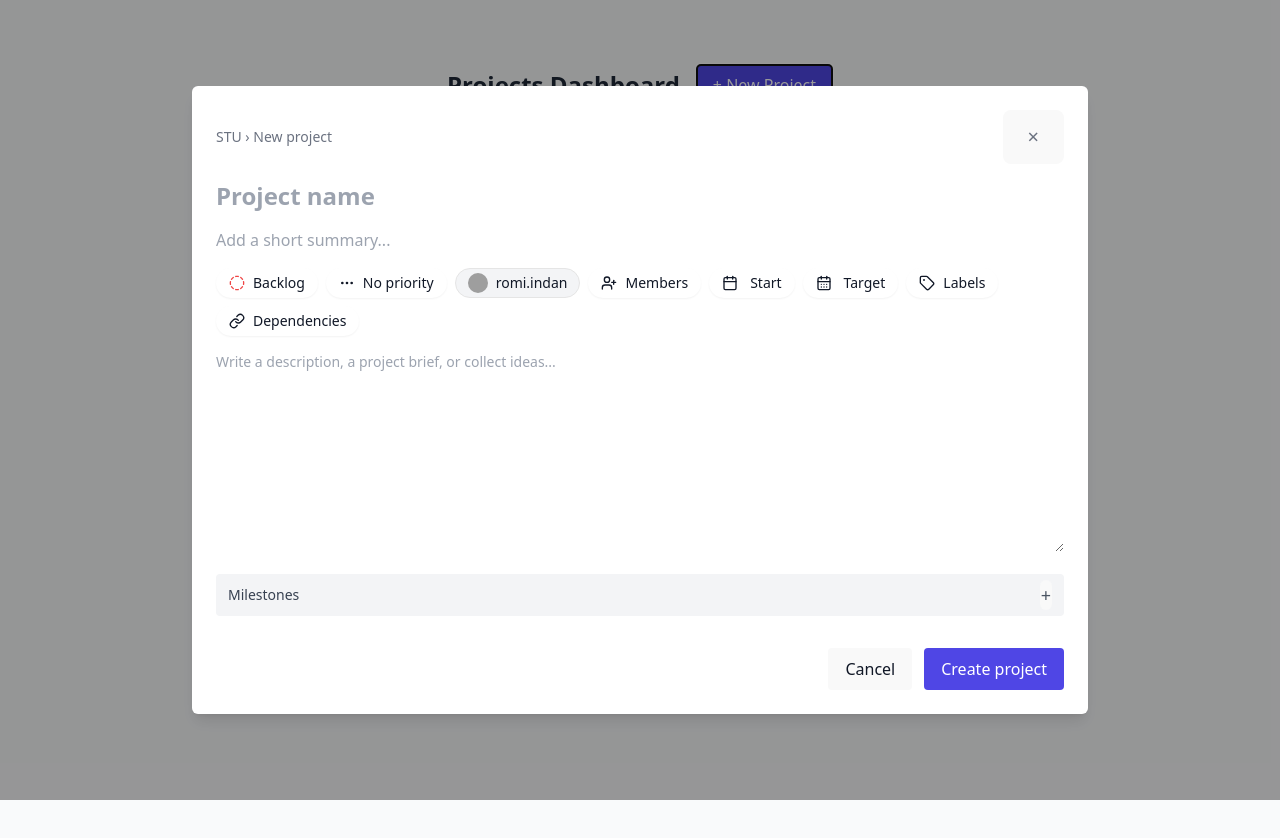
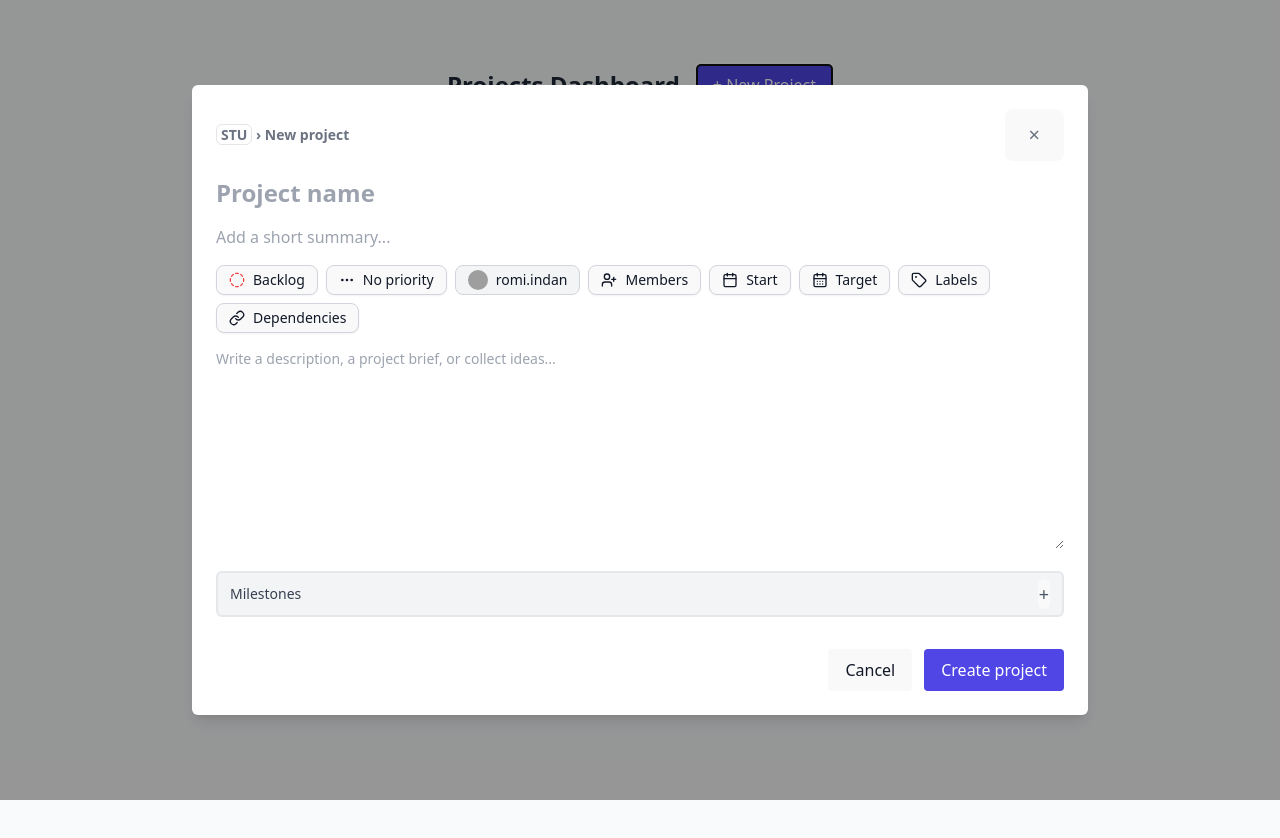
Before and after one commit to iShahzaib/Task_Form, a React (Vite) app in the folder model-viewer/: page / in a window 1280 px wide. Both pictures are taken after a click on the button "+ New Project". Shown: the top 838 px of the page. Built offline with nearby package versions, Linux system fonts and the light colour scheme; grey boxes are pictures that could not be loaded.

Commit message:
New code

```diff
--- a/model-viewer/src/components/DatePicker.jsx
+++ b/model-viewer/src/components/DatePicker.jsx
@@ -167,8 +167,7 @@ const DatePicker = React.forwardRef(
                   disabled={!isCurrentMonth}
                   className={`bg-white w-9 h-9 rounded-full inline-flex items-center justify-center
                     ${isCurrentMonth ? "text-gray-800" : "text-gray-400"}
-                    ${
-                      isSelected
+                    ${isSelected
                       ? "bg-indigo-100 text-indigo-700 font-semibold"
                       : ""
                     }
@@ -214,8 +213,7 @@ const DatePicker = React.forwardRef(
                 key={m}
                 type="button"
                 onClick={() => selectMonth(i)}
-                className={`px-2 py-2 text-sm rounded border ${
-                  current.month() === i
+                className={`px-2 py-2 text-sm rounded border ${current.month() === i
                     ? "bg-indigo-100 text-indigo-700"
                     : "bg-white"
                   }`}
@@ -257,8 +255,7 @@ const DatePicker = React.forwardRef(
                 key={q}
                 type="button"
                 onClick={() => selectQuarter(q)}
-                className={`px-3 py-2 rounded border text-sm ${
-                  Math.floor(current.month() / 3) + 1 === q
+                className={`px-3 py-2 rounded border text-sm ${Math.floor(current.month() / 3) + 1 === q
                     ? "bg-indigo-100 text-indigo-700"
                     : "bg-white"
                   }`}
@@ -300,8 +297,7 @@ const DatePicker = React.forwardRef(
                 key={h}
                 type="button"
                 onClick={() => selectHalf(h)}
-                className={`px-4 py-2 rounded border text-sm ${
-                  (h === 1 && current.month() < 6) ||
+                className={`px-4 py-2 rounded border text-sm ${(h === 1 && current.month() < 6) ||
                     (h === 2 && current.month() >= 6)
                     ? "bg-indigo-100 text-indigo-700"
                     : "bg-white"
@@ -346,8 +342,7 @@ const DatePicker = React.forwardRef(
                 key={y}
                 type="button"
                 onClick={() => selectYear(y)}
-                className={`px-2 py-2 rounded border text-sm ${
-                  y === currentYear
+                className={`px-2 py-2 rounded border text-sm ${y === currentYear
                     ? "bg-indigo-100 text-indigo-700"
                     : "bg-white"
                   }`}
@@ -371,7 +366,12 @@ const DatePicker = React.forwardRef(
         <button
           type="button"
           onClick={() => setOpen(open ? null : label.toLowerCase())}
-          className="inline-flex items-center gap-3 px-3 py-1 border rounded-full text-sm bg-white hover:bg-gray-50 shadow-sm"
+          className={`inline-flex items-center gap-2 px-3 py-1 rounded-lg text-sm shadow-sm
+    border border-gray-300
+    ${open ? "bg-gray-200" : "hover:bg-gray-50"}
+    focus:outline-none focus:ring-0 focus:border-gray-300
+    active:outline-none active:ring-0 active:border-gray-300
+    hover:border-gray-300`}
         >
           {Icon && <Icon className="w-4 h-4" />}
           <span className="whitespace-nowrap">{label}</span>
@@ -395,8 +395,7 @@ const DatePicker = React.forwardRef(
             <input
               readOnly
               type="text"
-              className={`w-full bg-white border rounded p-1 text-sm mb-3 ${
-                selectedDate ? "text-gray-900" : "text-gray-400"
+              className={`w-full bg-white border rounded p-1 text-sm mb-3 ${selectedDate ? "text-gray-900" : "text-gray-400"
                 }`}
               placeholder="Try: May 2026, Q4, 20/05/2026"
               value={
@@ -411,8 +410,7 @@ const DatePicker = React.forwardRef(
                   key={v}
                   type="button"
                   onClick={() => setView(v)}
-                  className={`px-2 py-0.5 border rounded text-xs ${
-                    view === v
+                  className={`px-2 py-0.5 border rounded text-xs ${view === v
                       ? "bg-gray-200 border-gray-400 font-medium"
                       : "bg-white"
                     }`}
--- a/model-viewer/src/components/DependencySelector.jsx
+++ b/model-viewer/src/components/DependencySelector.jsx
@@ -8,7 +8,8 @@ const allTasks = [
   { id: "T-104", title: "Setup database schema" },
 ];
 
-const DependencySelector = React.forwardRef(({ selected = [], onChange, open, setOpen }, ref) => {
+const DependencySelector = React.forwardRef(
+  ({ selected = [], onChange, open, setOpen }, ref) => {
     const [search, setSearch] = useState("");
 
     const toggleDependency = (taskId) => {
@@ -27,8 +28,17 @@ const DependencySelector = React.forwardRef(({ selected = [], onChange, open, se
       <div ref={ref} className="relative inline-block text-left">
         {/* Trigger button */}
         <button
-        onClick={() => setOpen(open ? null : "dependencies")}
-        className="inline-flex items-center px-3 py-1 border rounded-full text-sm bg-white hover:bg-gray-50 shadow-sm gap-2"
+          type="button" // ✅ Prevents form submit
+          onClick={(e) => {
+            e.preventDefault(); // ✅ Extra safety
+            setOpen(open ? null : "dependencies");
+          }}
+          className={`inline-flex items-center gap-2 px-3 py-1 rounded-lg text-sm shadow-sm
+    border border-gray-300
+    ${open ? "bg-gray-200" : "hover:bg-gray-50"}
+    focus:outline-none focus:ring-0 focus:border-gray-300
+    active:outline-none active:ring-0 active:border-gray-300
+    hover:border-gray-300`}
         >
           <Link className="w-4 h-4" />
           Dependencies
@@ -51,13 +61,17 @@ const DependencySelector = React.forwardRef(({ selected = [], onChange, open, se
 
         {/* Dropdown */}
         {open && (
-        <div className="absolute z-20 mt-2 w-72 bg-white border rounded-md shadow-lg p-3 space-y-2">
+          <div
+            className="absolute z-20 mt-2 w-72 bg-white border rounded-md shadow-lg p-3 space-y-2"
+            onClick={(e) => e.stopPropagation()} // ✅ Prevents closing due to outside click
+          >
             <input
               type="text"
               placeholder="Search tasks..."
               value={search}
               onChange={(e) => setSearch(e.target.value)}
               className="w-full bg-white border px-2 py-1 rounded text-sm"
+              onClick={(e) => e.stopPropagation()} // ✅ No form submit
             />
 
             <div className="max-h-48 overflow-y-auto">
@@ -66,23 +80,30 @@ const DependencySelector = React.forwardRef(({ selected = [], onChange, open, se
                   <label
                     key={task.id}
                     className="flex items-center gap-2 py-1 cursor-pointer text-sm"
+                    onClick={(e) => e.stopPropagation()} // ✅ Prevents closing dropdown
                   >
                     <input
                       type="checkbox"
                       checked={selected.includes(task.id)}
-                    onChange={() => toggleDependency(task.id)}
+                      onChange={(e) => {
+                        e.preventDefault(); // ✅ Stops form submit
+                        toggleDependency(task.id);
+                      }}
                     />
                     <span>{task.title}</span>
                   </label>
                 ))
               ) : (
-              <p className="text-gray-500 text-sm italic">No matching tasks</p>
+                <p className="text-gray-500 text-sm italic">
+                  No matching tasks
+                </p>
               )}
             </div>
           </div>
         )}
       </div>
     );
-});
+  }
+);
 
 export default DependencySelector;
--- a/model-viewer/src/components/LabelSelector.jsx
+++ b/model-viewer/src/components/LabelSelector.jsx
@@ -23,7 +23,12 @@ const LabelSelector = React.forwardRef(({ selected = [], onChange, open, setOpen
       <button
         type="button"
         onClick={() => setOpen(open ? null : "labels")}
-        className="inline-flex items-center px-3 py-1 border rounded-full text-sm bg-white hover:bg-gray-50 shadow-sm gap-2"
+        className={`inline-flex items-center gap-2 px-3 py-1 rounded-lg text-sm shadow-sm
+    border border-gray-300
+    ${open ? "bg-gray-200" : "hover:bg-gray-50"}
+    focus:outline-none focus:ring-0 focus:border-gray-300
+    active:outline-none active:ring-0 active:border-gray-300
+    hover:border-gray-300`}
       >
         <Tag className="w-4 h-4" />
         Labels
--- a/model-viewer/src/components/MembersDropdown.jsx
+++ b/model-viewer/src/components/MembersDropdown.jsx
@@ -37,7 +37,12 @@ const MembersDropdown = React.forwardRef(({ selectedMembers, onChange, open, set
       <button
         type="button"
         onClick={() => setOpen(open ? null : "members")}
-        className="inline-flex items-center gap-2 px-3 py-1 border rounded-full text-sm bg-white hover:bg-gray-50 shadow-sm"
+        className={`inline-flex items-center gap-2 px-3 py-1 rounded-lg text-sm shadow-sm
+    border border-gray-300
+    ${open ? "bg-gray-200" : "hover:bg-gray-50"}
+    focus:outline-none focus:ring-0 focus:border-gray-300
+    active:outline-none active:ring-0 active:border-gray-300
+    hover:border-gray-300`}
       >
         <UserPlus className="w-4 h-4" />
         Members
--- a/model-viewer/src/components/PriorityDropdown.jsx
+++ b/model-viewer/src/components/PriorityDropdown.jsx
@@ -23,7 +23,12 @@ const PriorityDropdown = React.forwardRef(
         <button
           type="button"
           onClick={() => setOpen(open ? null : "priority")}
-          className="inline-flex items-center gap-2 px-3 py-1 border rounded-full text-sm bg-white hover:bg-gray-50 shadow-sm"
+          className={`inline-flex items-center gap-2 px-3 py-1 rounded-lg text-sm shadow-sm
+    border border-gray-300
+    ${open ? "bg-gray-200" : "hover:bg-gray-50"}
+    focus:outline-none focus:ring-0 focus:border-gray-300
+    active:outline-none active:ring-0 active:border-gray-300
+    hover:border-gray-300`}
         >
           <div className="flex items-center gap-2">
             {priorities.find((s) => s.label === value)?.icon || ""}
@@ -64,9 +69,8 @@ const PriorityDropdown = React.forwardRef(
                     setSearch("");
                     setOpen(null); // close dropdown
                   }}
-                  className={`flex justify-between items-center w-full bg-white px-3 py-2 text-sm text-left rounded hover:bg-gray-100 ${
-                    value === option.label ? "bg-gray-100 font-medium" : ""
-                  }`}
+                  className={`flex justify-between items-center w-full bg-white px-3 py-2 text-sm text-left rounded hover:bg-gray-100 ${value === option.label ? "bg-gray-100 font-medium" : ""
+                    }`}
                 >
                   <div className="flex items-center gap-2">
                     {option.icon}
--- a/model-viewer/src/components/StatusDropdown.jsx
+++ b/model-viewer/src/components/StatusDropdown.jsx
@@ -36,7 +36,12 @@ const StatusDropdown = React.forwardRef(
         <button
           type="button"
           onClick={() => setOpen(open ? null : "status")}
-          className="inline-flex items-center gap-2 px-3 py-1 border rounded-full text-sm bg-white hover:bg-gray-50 shadow-sm"
+          className={`inline-flex items-center gap-2 px-3 py-1 rounded-lg text-sm shadow-sm
+    border border-gray-300
+    ${open ? "bg-gray-200" : "hover:bg-gray-50"}
+    focus:outline-none focus:ring-0 focus:border-gray-300
+    active:outline-none active:ring-0 active:border-gray-300
+    hover:border-gray-300`}
         >
           <div className="flex items-center gap-2">
             {statuses.find((s) => s.label === value)?.icon || ""}
@@ -54,7 +59,7 @@ const StatusDropdown = React.forwardRef(
                 placeholder="Change status..."
                 value={search}
                 onChange={(e) => setSearch(e.target.value)}
-                className="w-full bg-white p-1 px-2 text-sm border rounded text-gray-700"
+                className="w-full p-1 px-2 text-sm border rounded text-gray-700"
               />
               <kbd className="mx-2 bg-gray-100 text-gray-600 px-1 py-0.5 rounded text-[10px]">
                 P
@@ -77,9 +82,8 @@ const StatusDropdown = React.forwardRef(
                     setSearch("");
                     setOpen(null); // close dropdown
                   }}
-                  className={`flex justify-between items-center w-full bg-white px-3 py-2 text-sm text-left rounded hover:bg-gray-100 ${
-                    value === status.label ? "bg-gray-100 font-medium" : ""
-                  }`}
+                  className={`flex justify-between items-center w-full bg-white px-3 py-2 text-sm text-left rounded hover:bg-gray-100 ${value === status.label ? "bg-gray-100 font-medium" : ""
+                    }`}
                 >
                   <div className="flex items-center gap-2">
                     {status.icon}
--- a/model-viewer/src/pages/NewProjectForm.jsx
+++ b/model-viewer/src/pages/NewProjectForm.jsx
@@ -59,12 +59,12 @@ const NewProjectForm = ({ onSave, onClose }) => {
         className="bg-white shadow-lg rounded-md w-full max-w-4xl p-6 space-y-4 overflow-y-auto max-h-[90vh]"
       >
         {/* Header */}
-        <div className="flex justify-between items-center">
-          <div className="text-sm text-gray-500">STU &rsaquo; New project</div>
+        <div className="flex justify-between items-center font-semibold text-gray-800">
+          <div className="text-sm text-gray-500"><span className="border rounded-md px-1">STU</span> &rsaquo; New project</div>
           <button
             type="button"
             onClick={onClose}
-            className="text-gray-500 hover:text-black text-xl"
+            className="text-gray-500 hover:text-black text-xl focus:outline-none border-none"
           >
             &times;
           </button>
@@ -77,7 +77,7 @@ const NewProjectForm = ({ onSave, onClose }) => {
           value={project.name}
           onChange={handleChange}
           placeholder="Project name"
-          className="w-full bg-white text-2xl font-semibold focus:outline-none placeholder-gray-400"
+          className="w-full text-2xl font-semibold focus:outline-none placeholder-gray-400"
           required
         />
 
@@ -88,7 +88,7 @@ const NewProjectForm = ({ onSave, onClose }) => {
           value={project.summary}
           onChange={handleChange}
           placeholder="Add a short summary..."
-          className="w-full bg-white text-gray-500 focus:outline-none border-none placeholder-gray-400"
+          className="w-full text-gray-500 focus:outline-none border-none placeholder-gray-400"
         />
 
         {/* Tag Buttons / Pills */}
@@ -120,7 +120,7 @@ const NewProjectForm = ({ onSave, onClose }) => {
           />
 
           {/* Assignee (Fixed pill) */}
-          <div className="px-3 py-1 rounded-full border text-sm bg-gray-100 flex items-center gap-2">
+          <div className="px-3 py-1 rounded-lg border-gray-300 border text-sm bg-gray-100 flex items-center gap-2">
             <img
               src="https://i.pravatar.cc/24?u=romi"
               alt="user"
@@ -185,11 +185,11 @@ const NewProjectForm = ({ onSave, onClose }) => {
           onChange={handleChange}
           rows="10"
           placeholder="Write a description, a project brief, or collect ideas..."
-          className="w-full bg-white border border-gray-200 rounded text-sm focus:outline-none border-none"
+          className="w-full border border-gray-200 rounded text-sm focus:outline-none border-none"
         />
 
         {/* Milestones header */}
-        <div className="flex justify-between items-center bg-gray-100 px-3 py-1.5 rounded">
+        <div className="flex justify-between items-center bg-gray-100 px-3 py-1.5 rounded-md border-2 border-gray-200">
           <div className="text-sm text-gray-700 font-medium">Milestones</div>
           <button
             type="button"
```
Also changed, not shown: model-viewer/src/components/MilestoneModal.jsx (+35 -12 lines). Lines whose indentation alone changed are shown as unchanged.
